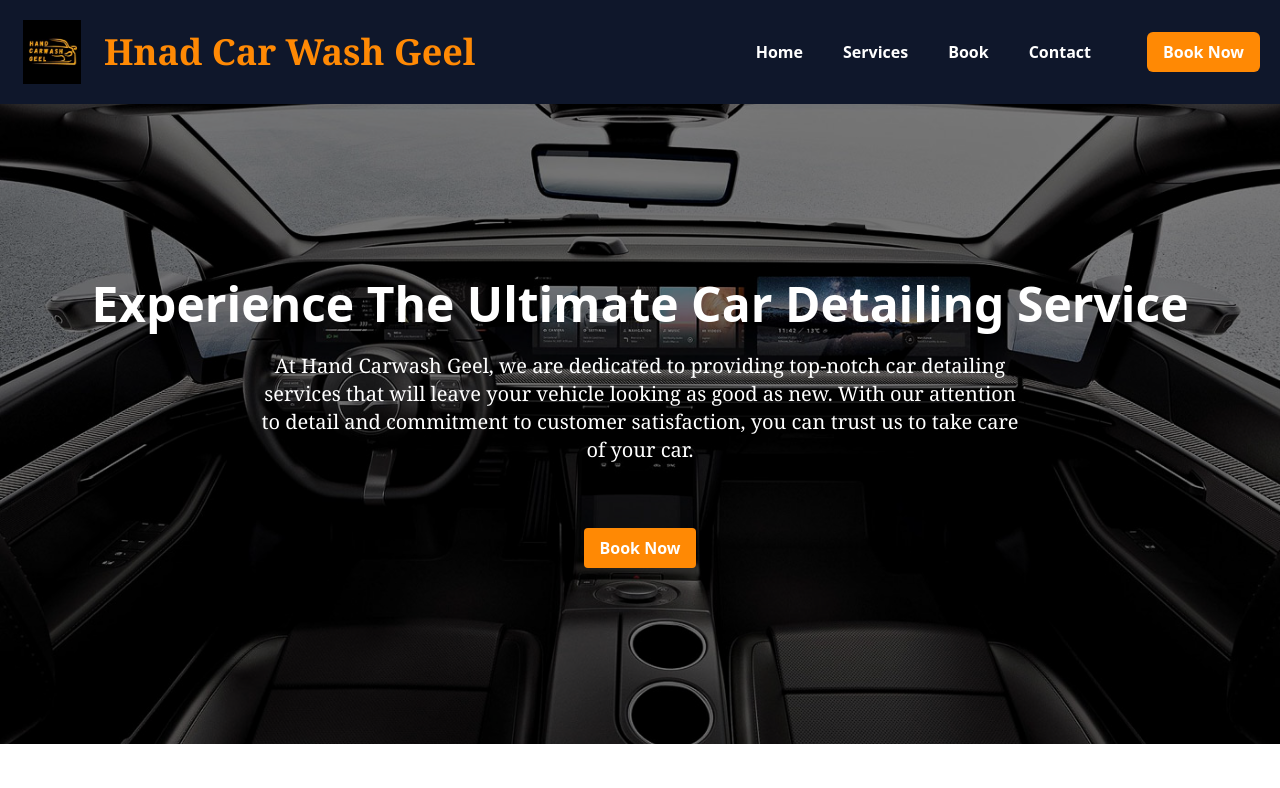
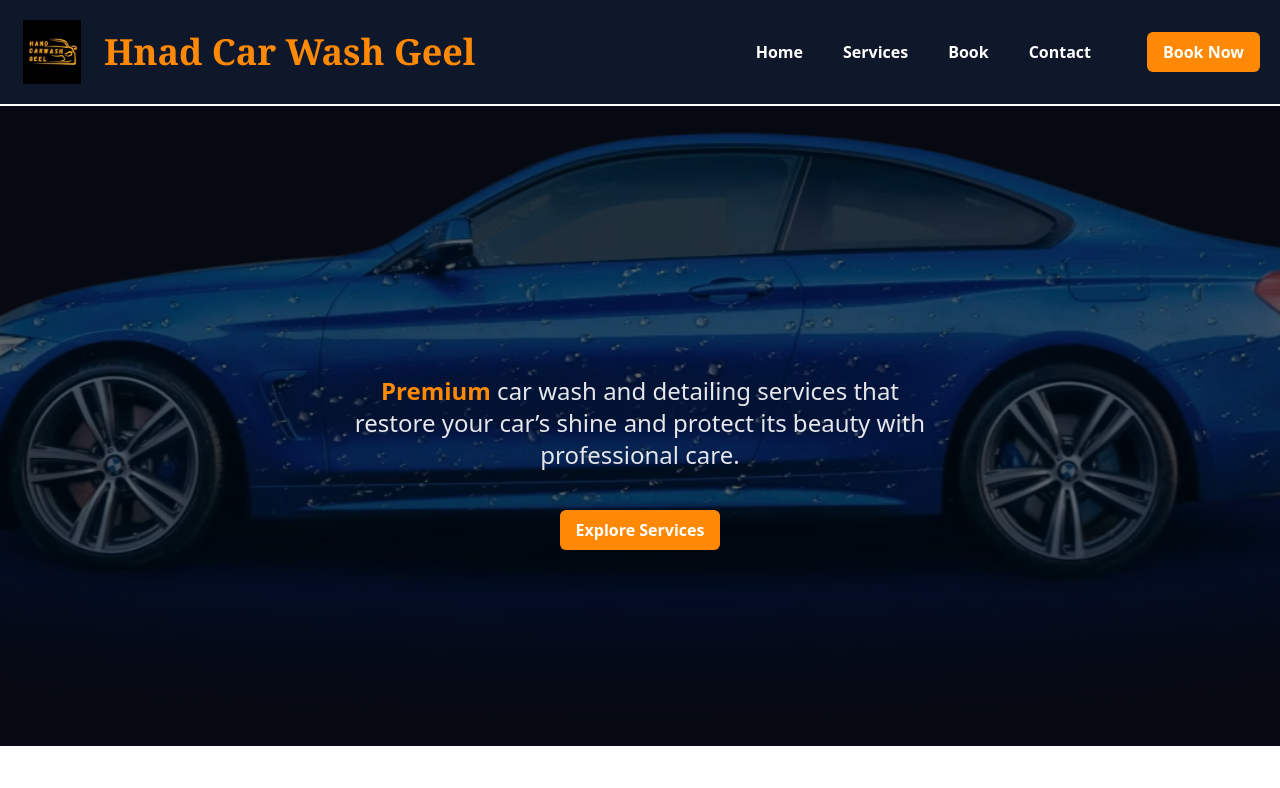
Before and after one commit to fahimsedeqi961-cell/car-wash, a React (Vite) app: page /services in a window 1280 px wide. Shown: the top 788 px of the page. Built offline with nearby package versions, Linux system fonts and the light colour scheme.

Commit message:
Hero section of sesrvices page created

```diff
--- a/package.json
+++ b/package.json
@@ -11,6 +11,7 @@
   },
   "dependencies": {
     "@tailwindcss/vite": "^4.1.18",
+    "framer-motion": "^12.29.2",
     "react": "^19.2.0",
     "react-dom": "^19.2.0",
     "react-icons": "^5.5.0",
--- a/src/App.jsx
+++ b/src/App.jsx
@@ -1,13 +1,22 @@
 import { BrowserRouter, Route, Routes } from "react-router-dom"
 import Navbar from "./components/layout/Navbar"
-import Home from "./pages/Home"
+import Home from "./pages/Home";
+import Services from "./pages/Servicespage/Services";
+import Booking from "./pages/Booking"
+
 function App() {
 
   return (
     <div>
+
       <BrowserRouter>
         <Navbar />
-        <Home />
+        <Routes>
+          <Route path="/" element={<Home />} />
+          <Route path="/services" element={<Services />} />
+          <Route path="/book" element={<Booking />} />
+        </Routes>
+
       </BrowserRouter>
     </div>
   )
--- a/src/components/layout/Navbar.jsx
+++ b/src/components/layout/Navbar.jsx
@@ -13,7 +13,7 @@ export default function Navbar() {
 
   return (
     <header className=' relative z-50 p-5 w-full h-auto bg-slate-900 flex flex-row justify-between items-center text-white'>
-      <div className='flex  justify-start items-center max-w-200 '>
+      <div className='flex justify-start items-center max-w-200 '>
         <Link to="/">
           <img src={logo} alt="car-wash-logo" className='w-16 h-16 mr-5 hover: transform-stroke object-contain' />
         </Link>
@@ -32,7 +32,7 @@ export default function Navbar() {
 
       <nav className='relative hidden md:flex  justify-between items-center  gap-6 '>
 
-        <Link to="/home" className='font-bold  px-2 py-1 hover:text-orange-400   hover:transition-colors duration-200 '>Home</Link>
+        <Link to="/" className='font-bold  px-2 py-1 hover:text-orange-400   hover:transition-colors duration-200 '>Home</Link>
         <Link to="/services" className='font-bold px-2 py-1  hover:text-orange-400 hover:transition-colors  duration-200 '>Services</Link>
         <Link to="/book" className='font-bold px-2 py-1 hover:text-orange-400  hover:transition-colors  duration-200'>Book</Link>
         <Link to="/contact" className='font-bold px-2 py-1  hover:text-orange-400 hover:transition-colors  duration-200 '>Contact</Link>
--- a/src/pages/Booking.jsx
+++ b/src/pages/Booking.jsx
@@ -0,0 +1,9 @@
+
+
+export default function Booking() {
+  return (
+    <div>
+      <h1>The booking page </h1>
+    </div>
+  )
+}
--- a/src/pages/Home.jsx
+++ b/src/pages/Home.jsx
@@ -8,11 +8,12 @@ import exteriorwash from '../assets/exteriorwash.webp'
 import interiorwash from '../assets/interiorwash2.webp'
 import fulldetailing from '../assets/cardetailing.webp'
 import { useState } from 'react';
-
+import { useNavigate } from 'react-router-dom';
 
 export default function Home() {
   const [selectedImage, setSelectedImage] = useState(null);
   const [zoom, setZoom] = useState(false);
+  const navigate = useNavigate();
 
   const services = [
     { id: "1", name: "Exterior Wash", image: `${exteriorwash}`, description: "Thorough exterior cleaning to remove dirt, grime, and road residue." },
@@ -22,6 +23,7 @@ export default function Home() {
   ]
   return (
     <div className='' >
+      {/**Hero section  */}
       <section className='relative w-full h-[80vh] '>
 
         <img src={car} alt="background"
@@ -40,14 +42,16 @@ export default function Home() {
             With our attention to detail and commitment to customer satisfaction,
             you can trust us to take care of your car.
           </p>
-          <button className=' px-4 py-2 text-sm md:text-base rounded bg-orange-400 text-white font-semibold  hover:bg-orange-600 transition-colors duration-200 cursor-pointer '>
+          <button onClick={() => navigate("/book")}
+            className=' px-4 py-2 text-sm md:text-base rounded bg-orange-400 text-white font-semibold  hover:bg-orange-600 transition-colors duration-200 cursor-pointer '>
             Book Now
           </button>
         </div>
 
       </section>
 
-      <section className='p-10 bg-white'>
+      {/*Trust signals Section */}
+      <section className='p-10 shadow-md bg-white'>
         <h1 className='text-2xl font-bold md:text-4xl text-orange-500 text-center mb-15 '>Why Hand Car Wash Geel ?</h1>
         <div className=' mx-auto flex flex-col md:flex-row justify-between gap-6 items-center text-center '>
 
@@ -120,6 +124,7 @@ export default function Home() {
 
       </section>
 
+      {/**Services Section */}
       <section className='p-5 bg-white mt-6'>
 
         <div className='text-center'>
@@ -145,7 +150,7 @@ export default function Home() {
                   className='w-full h-86 object-cover  transition-transform  duration-300 cursor-pointer ease-in-out hover:scale-105'
                 />
 
-                <p className='text-base md:text-lg text-gray-800 flex-grow'>{service.description}</p>
+                <p className='text-base md:text-lg text-gray-800 grow'>{service.description}</p>
 
               </div>
             ))}
@@ -173,6 +178,7 @@ export default function Home() {
         </div>
       </section>
 
+      {/**location map */}
 
       <section className='p-5 mt-6 bg-white'>
 
@@ -183,7 +189,7 @@ export default function Home() {
             Visit our car wash or Find us easily on the map
           </p>
 
-          <div className="w-full h-[400px] rounded-md  shadow-lg border overflow-hidden ">
+          <div className="w-full h-100 rounded-md  shadow-lg border overflow-hidden ">
             <iframe
               src="https://www.google.com/maps/embed?pb=!1m14!1m8!1m3!1d640795.2577214325!2d4.951332056242475!3d51.143387600194885!3m2!1i1024!2i768!4f13.1!3m3!1m2!1s0x47c14f1c32f57d41%3A0x3a5dbd4599d869f4!2sHand%20Car%20Wash%20Geel!5e0!3m2!1sen!2s!4v1769023775021!5m2!1sen!2s"
               className='w-full h-full '
--- /dev/null
+++ b/src/pages/Servicespage/HeroSection.jsx
@@ -0,0 +1,57 @@
+import Navbar from "../../components/layout/Navbar";
+import heroImage from "../../assets/heroImage.png";
+import { motion } from 'framer-motion';
+
+export default function Services() {
+  return (
+    <section className=" bg-slate-900 border-t-2 border-white">
+      <div className="relative py-6 w-full h-[80vh] flex items-center justify-center ">
+
+        <motion.img src={heroImage} alt="Hero Image"
+          className="object-cover inset-0 w-full h-full z-0 "
+          initial={{ scale: 1.5, opacity: 0 }}
+          animate={{ scale: 1, opacity: 1 }}
+          transition={{ duration: 1.0 }}
+        />
+
+        <div className="absolute inset-0 bg-black/60"></div>
+
+        <div className="absolute text-center px-4 z-10 ">
+
+          <motion.h1
+            className=" text-2xl md:text-5xl font-serif text-orange-400 font-bold mb-6"
+            initial={{ y: 40, opacity: 0 }}
+            animate={{ y: 0, opecity: 1 }}
+            transition={{ duration: 0.8, delay: 0.3 }}
+          >
+            Services
+          </motion.h1>
+
+          <motion.p
+            className="text-base md:text-2xl text-gray-200 max-w-xl mx-auto"
+            initial={{ y: 40, opacity: 0 }}
+            animate={{ y: 1, opacity: 1 }}
+            transition={{ duration: 0.8, delay: 0.5 }}
+          >
+            <span className="text-orange-400 font-semibold">Premium</span> car wash and detailing services that restore your car’s
+            shine and protect its beauty with professional care.
+          </motion.p>
+
+          <motion.button
+            className="rounded-md px-4 mt-10 py-2 text-white font-bold bg-orange-400 cursor-pointer  hover:bg-orange-500 transition duration-200 "
+            initial={{ scale: 0.8, opacity: 0 }}
+            animate={{ scale: 1, opacity: 1 }}
+            transition={{ duration: 0.6, delay: 0.7 }}
+            whileHover={{ scale: 1.05 }}
+            whileTap={{ scale: 0.95 }}
+          >
+            Explore Services
+          </motion.button>
+        </div>
+
+
+      </div>
+
+    </section>
+  )
+}
--- /dev/null
+++ b/src/pages/Servicespage/Services.jsx
@@ -0,0 +1,9 @@
+import HeroSection from "./HeroSection"
+
+export default function Services() {
+  return (
+    <div>
+      <HeroSection />
+    </div>
+  )
+}
```
Also changed, not shown: src/assets/heroImage.png (renamed from src/assets/carwash3-slider-pic2.png), src/pages/Servicespage/CTASection.jsx (added), src/pages/Servicespage/IntroSection.jsx (added), src/pages/Servicespage/PackagesSection.jsx (added), src/pages/Servicespage/ServicesGrid.jsx (added), src/pages/Servicespage/TrustSection.jsx (added), 1 other file (tests, documents, lock files or other folders).
